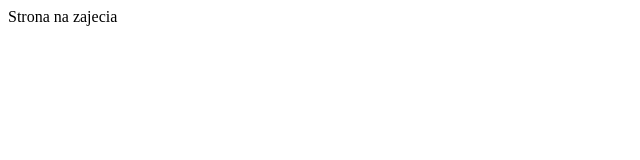
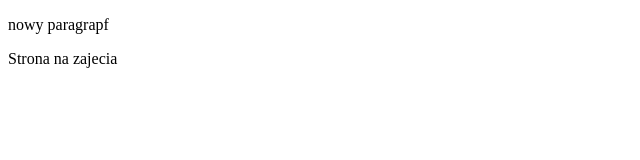
Before and after one commit to APiatkowskiWSB/Zajecia3Git, a plain HTML site: page index.html in a window 1280 px wide. Shown: the whole page, without its empty margins (0-640 px from the left). Drawn offline with Linux system fonts and the light colour scheme.

Commit message:
dodanie do pliku akapitu

```diff
--- a/index.html
+++ b/index.html
@@ -6,6 +6,7 @@
     <meta name="viewport" content="width=device-width, initial-scale=1.0">
     <title>Document</title>
 </head>
+<p>nowy paragrapf</p>
 <body>
     <footer>Strona na zajecia</footer>
 
```
